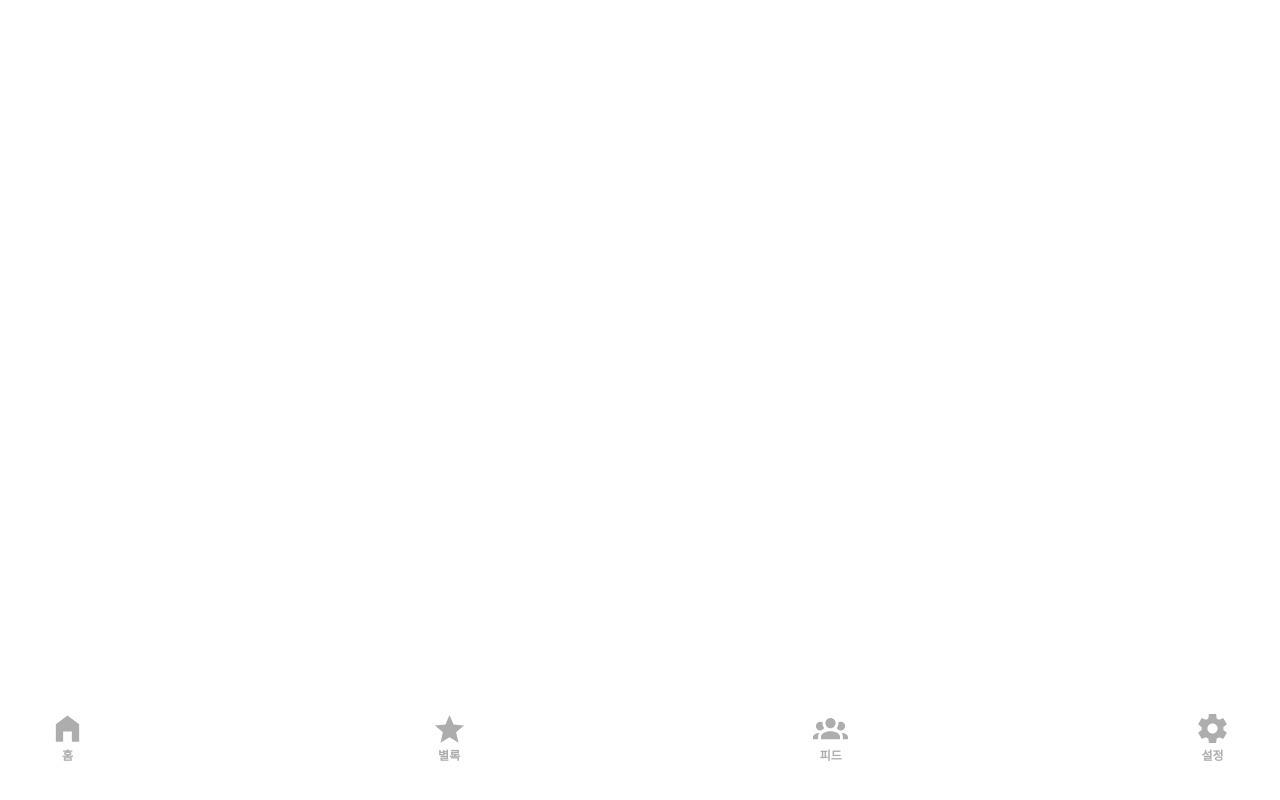
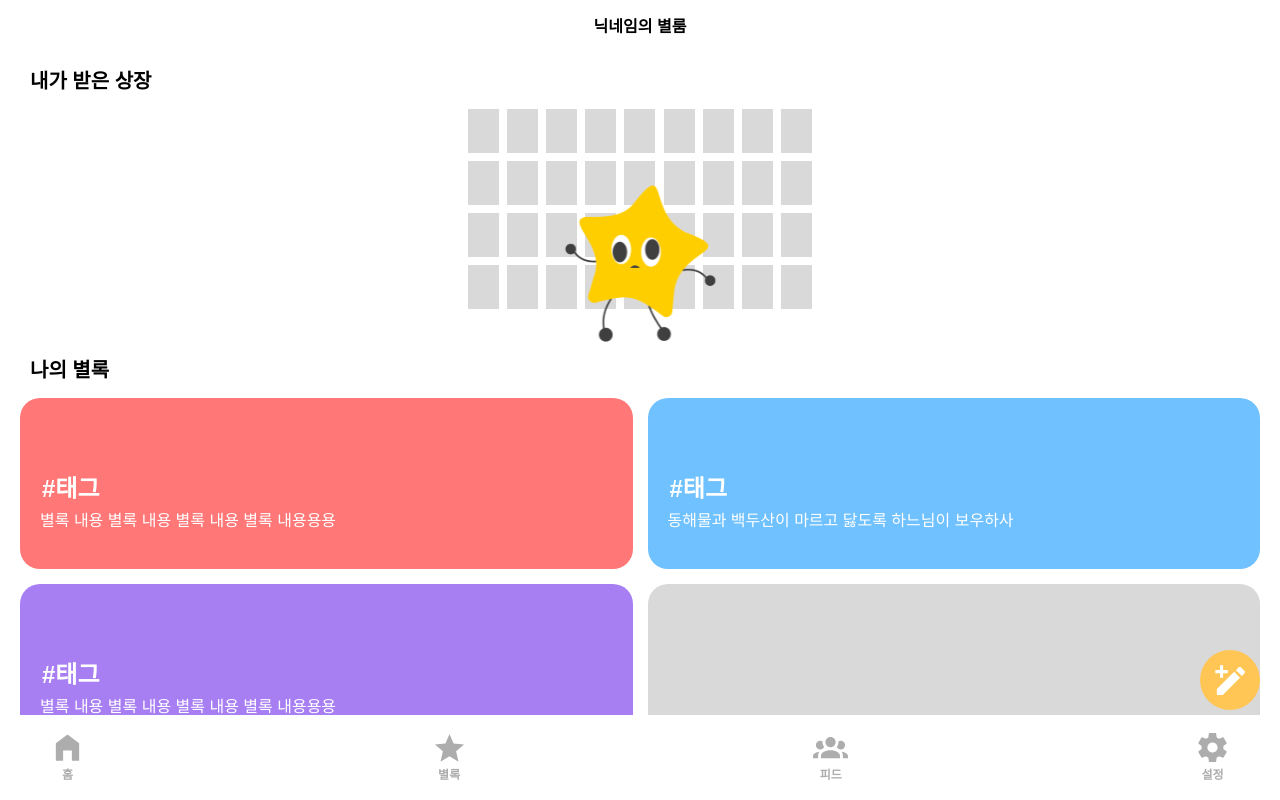
Before and after one commit to 2024-HY-THON/team5-fe, a React (Create React App) app: page /room in a window 1280 px wide. Before the commit this address had no page. Built offline with nearby package versions, Linux system fonts and the light colour scheme; a web font is replaced by a local one.

Commit message:
feat: Design room main page

```diff
--- a/src/App.jsx
+++ b/src/App.jsx
@@ -3,6 +3,7 @@ import './index.css';
 import { BrowserRouter as Router, Route, Routes } from 'react-router-dom';
 import Home from './pages/Home';
 import Login from './pages/Login';
+import Room from './pages/Room';
 import Community from './pages/Community';
 import BottomNav from './components/Common/BottomNav';
 
@@ -13,6 +14,7 @@ function App() {
         <Routes>
           <Route path="/" element={<Home />} />
           <Route path="/login" element={<Login />} />
+          <Route path="/room" element={<Room />} />
           <Route path="/community" element={<Community />} />
         </Routes>
         <BottomNav />
--- /dev/null
+++ b/src/components/Room/DailyBanner/index.jsx
@@ -0,0 +1,33 @@
+import React from 'react';
+import { HomeBanner, BannerContent } from '../../../styles/Home/home.style';
+import { STAR_CHARACTER, ARROW_RIGHT } from '../../../constants/Common/icon';
+
+const DailyBanner = () => {
+  return (
+    <div className="flex flex-col gap-y-[15px]">
+      <h3 className="pl-[10px]">가장 많은 도장을 받은 별록</h3>
+      <HomeBanner>
+        <BannerContent>
+          <div className="flex gap-x-[10px] justify-center items-center">
+            <img
+              src={STAR_CHARACTER}
+              alt="logo"
+              style={{ width: '47px', height: '44px' }}
+            />
+            <div>
+              <h2>2024년 11월 29일</h2>
+              <h2>첫 번째 별록</h2>
+            </div>
+          </div>
+          <img
+            src={ARROW_RIGHT}
+            alt="logo"
+            style={{ width: '30px', height: '30px' }}
+          />
+        </BannerContent>
+      </HomeBanner>
+    </div>
+  );
+};
+
+export default DailyBanner;
--- /dev/null
+++ b/src/components/Room/MyReward/RewardWall/index.jsx
@@ -0,0 +1,14 @@
+import React from 'react';
+
+const RewardWall = () => {
+  const dummyData = [...Array(36).keys()];
+  return (
+    <div className="self-center grid grid-cols-9 grid-rows-4 gap-[8px] w-[345px]">
+      {dummyData.map((_, index) => (
+        <div className="w-[31px] h-[44px] bg-[#d9d9d9]" key={index} />
+      ))}
+    </div>
+  );
+};
+
+export default RewardWall;
--- /dev/null
+++ b/src/components/Room/MyReward/index.jsx
@@ -0,0 +1,17 @@
+import React from 'react';
+import RewardWall from './RewardWall';
+import { STAR_CHARACTER } from '../../../constants/Common/icon';
+
+const MyReward = () => {
+  return (
+    <div className="flex flex-col gap-y-[15px] items-stretch relative">
+      <h3 className="pl-[10px]">내가 받은 상장</h3>
+      <RewardWall />
+      <div className="w-[193px] h-[178px] absolute left-1/2 bottom-[-40px] transform -translate-x-1/2">
+        <img src={STAR_CHARACTER} alt="logo" className="w-full h-full" />
+      </div>
+    </div>
+  );
+};
+
+export default MyReward;
--- /dev/null
+++ b/src/components/Room/RankSection/LogCard/index.jsx
@@ -0,0 +1,22 @@
+import React from 'react';
+import { CommonCard } from '../../../../styles/Common/common.style';
+
+const LogCard = ({ background, tag, content, isBlank }) => {
+  return (
+    <CommonCard
+      className="content-end"
+      styles={{ 'border-radius': '20px', background }}
+    >
+      <div className="w-full p-[20px] flex flex-col text-white gap-[5px]">
+        <h2 className="text-white">{!isBlank && `#${tag || '태그'}`}</h2>
+        <div className="w-full h-[38px]">
+          <p className="line-clamp-2">
+            {!isBlank &&
+              (content || '별록 내용 별록 내용 별록 내용 별록 내용용용')}
+          </p>
+        </div>
+      </div>
+    </CommonCard>
+  );
+};
+export default LogCard;
--- /dev/null
+++ b/src/components/Room/RankSection/index.jsx
@@ -0,0 +1,21 @@
+import React from 'react';
+import LogCard from './LogCard';
+
+const RankSection = () => {
+  return (
+    <div className="flex flex-col gap-y-[15px]">
+      <h3 className="pl-[10px]">나의 별록</h3>
+      <div className="grid grid-rows-2 grid-cols-2 gap-[15px]">
+        <LogCard tag="태그" background="#ff7777" />
+        <LogCard
+          content="동해물과 백두산이 마르고 닳도록 하느님이 보우하사"
+          background="#70c1ff"
+        />
+        <LogCard background="#a87ff3" />
+        <LogCard isBlank />
+      </div>
+    </div>
+  );
+};
+
+export default RankSection;
--- /dev/null
+++ b/src/components/Room/WirteButton/index.jsx
@@ -0,0 +1,19 @@
+import React from 'react';
+import { WRITE_BUTTON_ICON } from '../../../constants/Common/icon';
+
+const WriteButton = () => {
+  const clickWrite = () => {
+    console.log('click button!');
+  };
+  return (
+    <button
+      type="button"
+      onClick={clickWrite}
+      className="absolute right-[20px] bottom-[90px] rounded-full w-[60px] h-[60px] flex items-center justify-center bg-[#ffc655]"
+    >
+      <img src={WRITE_BUTTON_ICON} alt="write" className="w-[30px] h-[30px]" />
+    </button>
+  );
+};
+
+export default WriteButton;
--- a/src/constants/Common/icon.js
+++ b/src/constants/Common/icon.js
@@ -7,6 +7,8 @@ const ROOM_ICON = '/assets/Common/room.svg';
 const COMMU_ICON = '/assets/Common/community.svg';
 const SETTINGS_ICON = '/assets/Common/settings.svg';
 
+const WRITE_BUTTON_ICON = '/assets/icons/write_icon.svg';
+
 export {
   MAIN_LOGO,
   STAR_CHARACTER,
@@ -15,4 +17,5 @@ export {
   ROOM_ICON,
   COMMU_ICON,
   SETTINGS_ICON,
+  WRITE_BUTTON_ICON,
 };
--- a/src/index.css
+++ b/src/index.css
@@ -40,6 +40,18 @@ h2 {
   margin: 2px;
 }
 
+h3 {
+  font-size: 20px;
+  font-weight: 700;
+  line-height: 23.87px;
+}
+
+h4 {
+  font-size: 16px;
+  font-weight: 700;
+  line-height: 22px;
+}
+
 ::-webkit-scrollbar {
   display: none;
 }
--- /dev/null
+++ b/src/pages/Room/index.jsx
@@ -0,0 +1,24 @@
+import React from 'react';
+import * as S from '../../styles/Room/room.style';
+import RankSection from '../../components/Room/RankSection';
+import DailyBanner from '../../components/Room/DailyBanner';
+import MyReward from '../../components/Room/MyReward';
+import WriteButton from '../../components/Room/WirteButton';
+
+const Room = () => {
+  return (
+    <>
+      <S.RoomHeader>
+        <h4>닉네임의 별룸</h4>
+      </S.RoomHeader>
+      <S.RoomWrapper>
+        <MyReward />
+        <RankSection />
+        <DailyBanner />
+        <WriteButton />
+      </S.RoomWrapper>
+    </>
+  );
+};
+
+export default Room;
--- /dev/null
+++ b/src/styles/Room/room.style.js
@@ -0,0 +1,26 @@
+import styled from 'styled-components';
+import { screenPadding } from '../../constants/Common/styles';
+
+export const RoomWrapper = styled.body`
+  overflow-y: auto;
+  background-color: #ffffff;
+  display: flex;
+  flex-direction: column;
+  gap: 50px;
+  width: 100%;
+  height: fit-content;
+  padding: ${screenPadding};
+  padding-bottom: 80px;
+  position: static;
+`;
+
+export const RoomHeader = styled.header`
+  width: 100%;
+  height: 54px;
+  background-color: #fff;
+  padding: 16px;
+  display: flex;
+  flex: 0 0 auto;
+  align-items: center;
+  justify-content: center;
+`;
```
Also changed, not shown: public/assets/icons/write_icon.svg (added).
